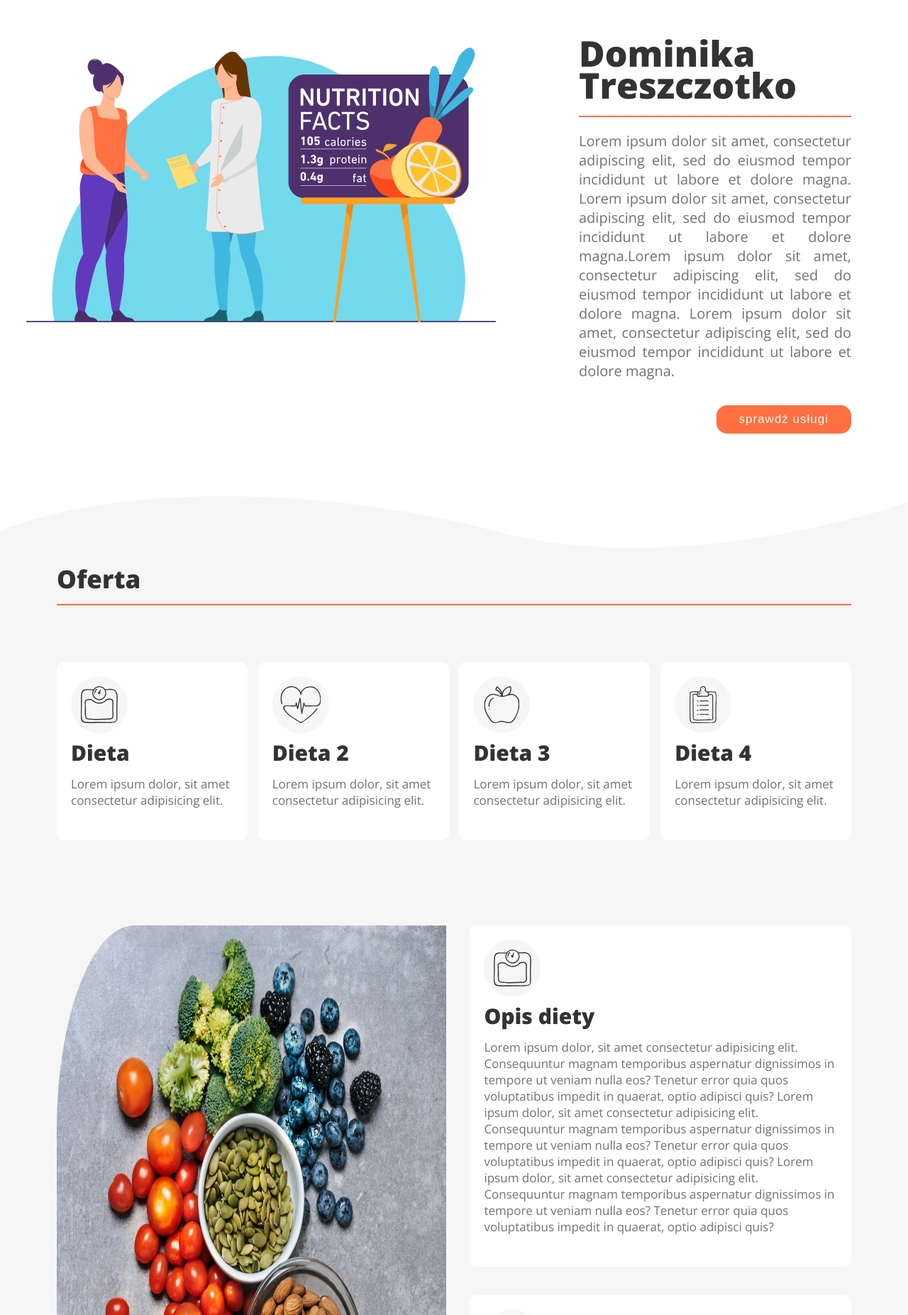
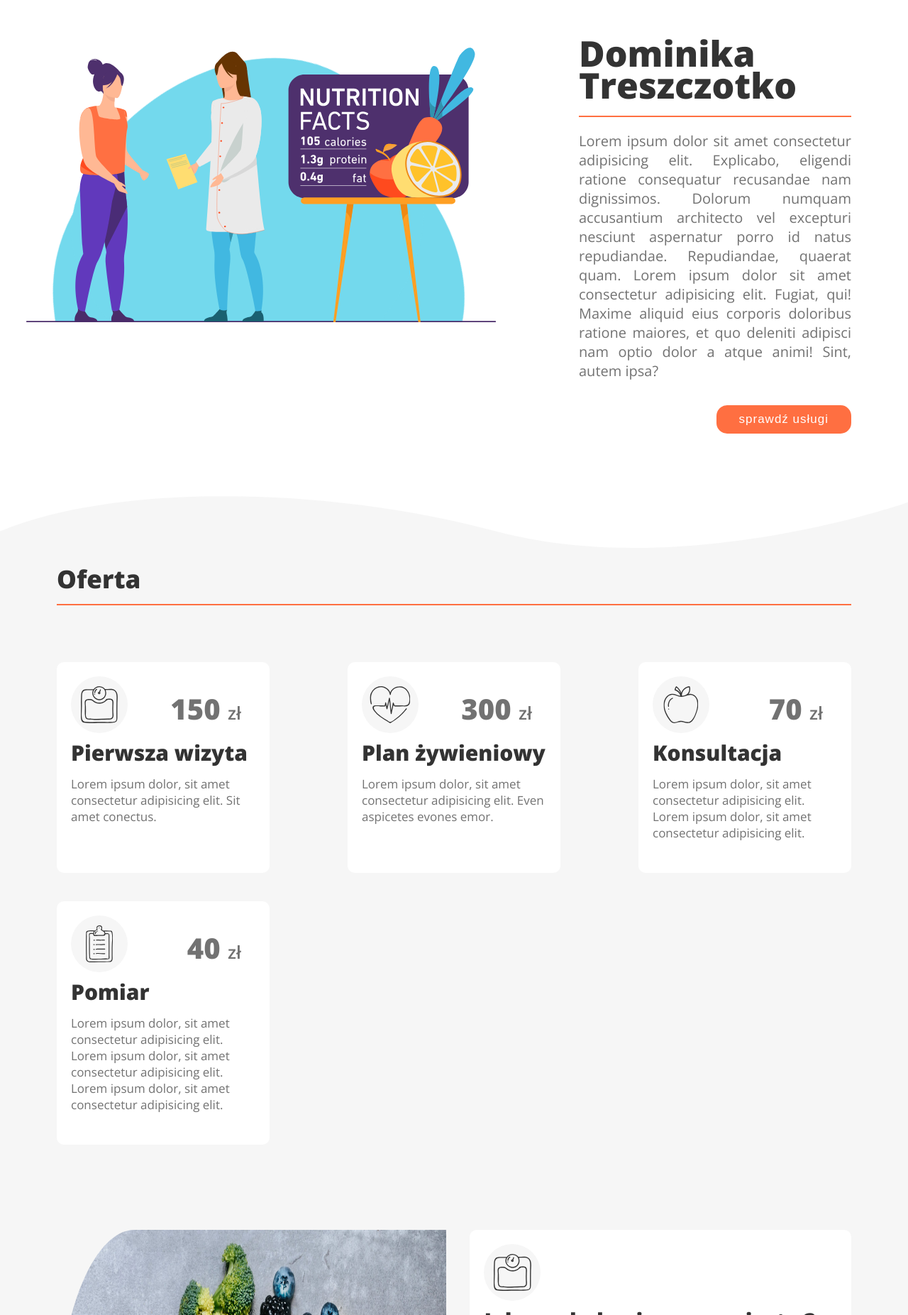
Before and after one commit to dsgnow/dietitian, a plain HTML site: page index.html in a window 1280 px wide. Shown: the part 947-2800 px from the top of the page at 71% size. Drawn offline with nearby package versions, Linux system fonts and the light colour scheme.

Commit message:
add new texts, change navi on click

```diff
--- a/index.html
+++ b/index.html
@@ -23,10 +23,10 @@
           <a class="nav__link nav__link--about " data-section="nav__link--about" href="#">O mnie</a>
         </li>
         <li class="nav__element">
-          <a class="nav__link nav__link--offer" data-section="nav__link--offer" href="#">Usługi</a>
+          <a class="nav__link nav__link--offer" data-section="nav__link--offer" href="#">Oferta</a>
         </li>
         <li class="nav__element">
-          <a class="nav__link nav__link--prices" data-section="nav__link--prices" href="#">Cennik</a>
+          <a class="nav__link nav__link--visit" data-section="nav__link--visit" href="#">Wizyta</a>
         </li>
         <li class="nav__element">
           <a class="nav__link nav__link--contact" data-section="nav__link--contact" href="#">Kontakt</a>
@@ -46,10 +46,10 @@
             mnie</a>
         </li>
         <li class="navBurger__element">
-          <a class="navBurger__link navBurger__link--offer" data-section="nav__link--offer" href="#">Usługi</a>
+          <a class="navBurger__link navBurger__link--offer" data-section="nav__link--offer" href="#">Oferta</a>
         </li>
         <li class="navBurger__element">
-          <a class="navBurger__link navBurger__link--prices" data-section="nav__link--prices" href="#">Cennik</a>
+          <a class="navBurger__link navBurger__link--prices" data-section="nav__link--visit" href="#">Wizyta</a>
         </li>
         <li class="navBurger__element">
           <a class="navBurger__link navBurger__link--contact" data-section="nav__link--contact" href="#">Kontakt</a>
@@ -68,11 +68,10 @@
     <div class="wrapStart" data-sectionin="nav__link--start">
       <section class="columnTexts">
         <h1 class="columnTexts__head">Dietetyka kliniczna</h1>
-        <p class="columnTexts__descriptionText">Lorem ipsum dolor sit amet, consectetur adipiscing
-          elit, sed do eiusmod
-          tempor incididunt ut labore et dolore magna. Lorem ipsum dolor sit amet, consectetur adipiscing
-          elit, sed do eiusmod
-          tempor incididunt ut labore et dolore magna.
+        <p class="columnTexts__descriptionText">Lorem ipsum dolor sit amet consectetur adipisicing elit. Nemo ea optio
+          voluptas asperiores architecto provident nesciunt velit commodi molestias veritatis amet mollitia. Nemo ea
+          optio
+          voluptas asperiores architecto provident nesciunt velit commodi molestias veritatis amet mollitia.
         </p>
         <button class="button columnTexts__btn">czytaj dalej</button>
       </section>
@@ -87,15 +86,11 @@
     <div class="wrapAbout" data-sectionin="nav__link--about">
       <section class="columnTexts columnTexts--about">
         <h2 class="columnTexts__head columnTexts__head--Odd">Dominika Treszczotko</h2>
-        <p class="columnTexts__descriptionText">Lorem ipsum dolor sit amet, consectetur adipiscing
-          elit, sed do eiusmod
-          tempor incididunt ut labore et dolore magna. Lorem ipsum dolor sit amet, consectetur adipiscing
-          elit, sed do eiusmod
-          tempor incididunt ut labore et dolore magna.Lorem ipsum dolor sit amet, consectetur adipiscing
-          elit, sed do eiusmod
-          tempor incididunt ut labore et dolore magna. Lorem ipsum dolor sit amet, consectetur adipiscing
-          elit, sed do eiusmod
-          tempor incididunt ut labore et dolore magna.
+        <p class="columnTexts__descriptionText">Lorem ipsum dolor sit amet consectetur adipisicing elit. Explicabo,
+          eligendi ratione consequatur recusandae nam dignissimos. Dolorum numquam accusantium architecto vel excepturi
+          nesciunt aspernatur porro id natus repudiandae. Repudiandae, quaerat quam. Lorem ipsum dolor sit amet
+          consectetur adipisicing elit. Fugiat, qui! Maxime aliquid eius corporis doloribus ratione maiores, et quo
+          deleniti adipisci nam optio dolor a atque animi! Sint, autem ipsa?
         </p>
         <button class="button columnTexts__btn">sprawdź usługi</button>
       </section>
@@ -114,32 +109,48 @@
       <h3 class="wrapOffer__head">Oferta</h3>
       <section class="squareOffers">
         <div class="squareOffers__offer">
+          <div class="squareOffers__priceWrap">
             <div class="squareOffers__imgWrap">
               <img class="squareOffers__imgWrap--img" src="svg/scaleBlck.svg" alt="offer image">
             </div>
-          <h4 class="squareOffers__head">Dieta</h4>
-          <p class="squareOffers__description">Lorem ipsum dolor, sit amet consectetur adipisicing elit. </p>
+            <p class="squareOffers__price">150 <span class="squareOffers__price--currency">zł</span></p>
+          </div>
+          <h4 class="squareOffers__head">Pierwsza wizyta</h4>
+          <p class="squareOffers__description">Lorem ipsum dolor, sit amet consectetur adipisicing elit. Sit amet
+            conectus. </p>
         </div>
         <div class="squareOffers__offer">
+          <div class="squareOffers__priceWrap">
             <div class="squareOffers__imgWrap">
               <img class="squareOffers__imgWrap--img" src="svg/heartBlck.svg" alt="offer image">
             </div>
-          <h4 class="squareOffers__head">Dieta 2</h4>
-          <p class="squareOffers__description">Lorem ipsum dolor, sit amet consectetur adipisicing elit. </p>
+            <p class="squareOffers__price">300 <span class="squareOffers__price--currency">zł</span></p>
+          </div>
+          <h4 class="squareOffers__head">Plan żywieniowy</h4>
+          <p class="squareOffers__description">Lorem ipsum dolor, sit amet consectetur adipisicing elit. Even aspicetes
+            evones emor. </p>
         </div>
         <div class="squareOffers__offer">
+          <div class="squareOffers__priceWrap">
             <div class="squareOffers__imgWrap">
               <img class="squareOffers__imgWrap--img" src="svg/appleBlck.svg" alt="offer image">
             </div>
-          <h4 class="squareOffers__head">Dieta 3</h4>
-          <p class="squareOffers__description">Lorem ipsum dolor, sit amet consectetur adipisicing elit.  </p>
+            <p class="squareOffers__price">70 <span class="squareOffers__price--currency">zł</span></p>
+          </div>
+          <h4 class="squareOffers__head">Konsultacja</h4>
+          <p class="squareOffers__description">Lorem ipsum dolor, sit amet consectetur adipisicing elit. Lorem ipsum
+            dolor, sit amet consectetur adipisicing elit. </p>
         </div>
         <div class="squareOffers__offer">
+          <div class="squareOffers__priceWrap">
             <div class="squareOffers__imgWrap">
               <img class="squareOffers__imgWrap--img" src="svg/noteBlck.svg" alt="offer image">
             </div>
-          <h4 class="squareOffers__head">Dieta 4</h4>
-          <p class="squareOffers__description">Lorem ipsum dolor, sit amet consectetur adipisicing elit.  </p>
+            <p class="squareOffers__price">40 <span class="squareOffers__price--currency">zł</span></p>
+          </div>
+          <h4 class="squareOffers__head">Pomiar</h4>
+          <p class="squareOffers__description">Lorem ipsum dolor, sit amet consectetur adipisicing elit. Lorem ipsum
+            dolor, sit amet consectetur adipisicing elit. Lorem ipsum dolor, sit amet consectetur adipisicing elit. </p>
         </div>
       </section>
       <div class="wrapImageAndLandscape">
@@ -148,17 +159,19 @@
             <img class="imageOffers__wrap--img" src="img/food.jpg" alt="food">
           </div>
         </section>
-        <section class="squareOffers squareOffers--landscape">
+        <section class="squareOffers squareOffers--landscape" data-sectionin="nav__link--visit">
           <div class="squareOffers__offer squareOffers__offer--landscape">
             <div class="squareOffers__imgWrap">
               <img class="squareOffers__imgWrap--img" src="svg/scaleBlck.svg" alt="offer image">
             </div>
-            <h4 class="squareOffers__head">Opis diety</h4>
+            <h4 class="squareOffers__head">Jak wygląda pierwsza wizyta ?</h4>
             <p class="squareOffers__description">Lorem ipsum dolor, sit amet consectetur adipisicing elit. Consequuntur
               magnam temporibus aspernatur dignissimos in tempore ut veniam nulla eos? Tenetur error quia quos
-              voluptatibus impedit in quaerat, optio adipisci quis? Lorem ipsum dolor, sit amet consectetur adipisicing elit. Consequuntur
+              voluptatibus impedit in quaerat, optio adipisci quis? Lorem ipsum dolor, sit amet consectetur adipisicing
+              elit. Consequuntur
               magnam temporibus aspernatur dignissimos in tempore ut veniam nulla eos? Tenetur error quia quos
-              voluptatibus impedit in quaerat, optio adipisci quis? Lorem ipsum dolor, sit amet consectetur adipisicing elit. Consequuntur
+              voluptatibus impedit in quaerat, optio adipisci quis? Lorem ipsum dolor, sit amet consectetur adipisicing
+              elit. Consequuntur
               magnam temporibus aspernatur dignissimos in tempore ut veniam nulla eos? Tenetur error quia quos
               voluptatibus impedit in quaerat, optio adipisci quis?</p>
           </div>
@@ -166,7 +179,7 @@
             <div class="squareOffers__imgWrap">
               <img class="squareOffers__imgWrap--img" src="svg/heartBlck.svg" alt="offer image">
             </div>
-            <h4 class="squareOffers__head">Opis diety 2</h4>
+            <h4 class="squareOffers__head">Plany żywieniowe</h4>
             <p class="squareOffers__description">Lorem ipsum dolor, sit amet consectetur adipisicing elit. Consequuntur
               magnam temporibus aspernatur dignissimos in tempore ut veniam nulla eos? Tenetur error quia quos
               voluptatibus impedit in quaerat, optio adipisci quis?</p>
@@ -175,10 +188,11 @@
             <div class="squareOffers__imgWrap">
               <img class="squareOffers__imgWrap--img" src="svg/appleBlck.svg" alt="offer image">
             </div>
-            <h4 class="squareOffers__head">Opis diety 3</h4>
+            <h4 class="squareOffers__head">Czego się dowiesz na konsultacji</h4>
             <p class="squareOffers__description">Lorem ipsum dolor, sit amet consectetur adipisicing elit. Consequuntur
               magnam temporibus aspernatur dignissimos in tempore ut veniam nulla eos? Tenetur error quia quos
-              voluptatibus impedit in quaerat, optio adipisci quis? Lorem ipsum dolor, sit amet consectetur adipisicing elit. Consequuntur
+              voluptatibus impedit in quaerat, optio adipisci quis? Lorem ipsum dolor, sit amet consectetur adipisicing
+              elit. Consequuntur
               magnam temporibus aspernatur dignissimos in tempore ut veniam nulla eos? Tenetur error quia quos
               voluptatibus impedit in quaerat, optio adipisci quis?</p>
           </div>
@@ -186,10 +200,11 @@
             <div class="squareOffers__imgWrap">
               <img class="squareOffers__imgWrap--img" src="svg/appleBlck.svg" alt="offer image">
             </div>
-            <h4 class="squareOffers__head">Opis diety 4</h4>
+            <h4 class="squareOffers__head">Jak wygląda pomiar i analiza wyników</h4>
             <p class="squareOffers__description">Lorem ipsum dolor, sit amet consectetur adipisicing elit. Consequuntur
               magnam temporibus aspernatur dignissimos in tempore ut veniam nulla eos? Tenetur error quia quos
-              voluptatibus impedit in quaerat, optio adipisci quis? Lorem ipsum dolor, sit amet consectetur adipisicing elit. Consequuntur
+              voluptatibus impedit in quaerat, optio adipisci quis? Lorem ipsum dolor, sit amet consectetur adipisicing
+              elit. Consequuntur
               magnam temporibus aspernatur dignissimos in tempore ut veniam nulla eos? Tenetur error quia quos
               voluptatibus impedit in quaerat, optio adipisci quis?</p>
           </div>
--- a/scss/main.scss
+++ b/scss/main.scss
@@ -158,11 +158,16 @@ h3 {
 }
 
 h4 {
-    font-size: 20px;
+    font-size: 17px;
     line-height: 20px;
     border: none;
     padding-top: 5px;
     padding-bottom: 0;
+
+    @media (orientation: landscape) {
+        font-size: 20px;
+        line-height: 25px;
+    }
 
     @media (orientation: landscape) and (min-width: 1024px) {
         font-size: 30px;
@@ -359,8 +364,22 @@ p,
         }
     }
 
+    &__priceWrap {
+        display: flex;
+        flex-direction: column;
+        justify-content: space-between;
+        align-items: flex-start;
+
+        @media (orientation: landscape) {
+            justify-content: space-between;
+            align-items: center;
+            flex-direction: row;
+        }
+    }
+
 
     &__offer {
+        position: relative;
         display: flex;
         flex-direction: column;
         background-color: white;
@@ -372,6 +391,7 @@ p,
 
         @media (orientation: landscape) and (min-width: 1024px) {
             width: 24%;
+            min-width: 300px;
         }
 
         &--landscape {
@@ -394,6 +414,48 @@ p,
             }
         }
 
+    }
+
+    &__price {
+        margin: 0 0 10px;
+        font-size: 35px;
+        font-weight: 800;
+        color: $grey;
+        transition: .3s;
+
+        &--currency {
+            margin: 0;
+            margin-left: -5px;
+            font-weight: 600;
+            font-size: 25px;
+            color: $grey;
+            transition: .3s;
+        }
+
+        @media (orientation: landscape) {
+            margin-right: 0 10px 0;
+            font-size: 40px;
+        }
+
+        @media (min-width: 1200px) {
+            margin: 0 20px 0;
+            font-size: 40px;
+
+            &--currency {
+                margin: 0;
+                font-size: 25px;
+            }
+        }
+
+
+        @media (orientation: landscape) and (min-width: 1400px) {
+            font-size: 50px;
+
+            &--currency {
+                font-size: 20px;
+                margin-left: -10px;
+            }
+        }
     }
 
     &__imgWrap {
@@ -441,7 +503,9 @@ p,
         }
 
         .squareOffers__head,
-        .squareOffers__description {
+        .squareOffers__description,
+        .squareOffers__price,
+        .squareOffers__price--currency {
             color: white;
         }
     }
--- a/scss/variables.scss
+++ b/scss/variables.scss
@@ -16,6 +16,11 @@ $bcgGrey: #F6F6F6;
 $lightGrey: #E6E7E8;
 $grey: #727272;
 $orange: #FF6F41;
+
+.nav__link {
+    padding-top: 50px;
+    margin-top: -50px;
+}
 
 .button {
     background-color: $orange;
```
Also changed, not shown: js/main.js (+11 -3 lines), css/style.css, css/variables.css, 2 other files. Lines whose indentation alone changed are shown as unchanged.
